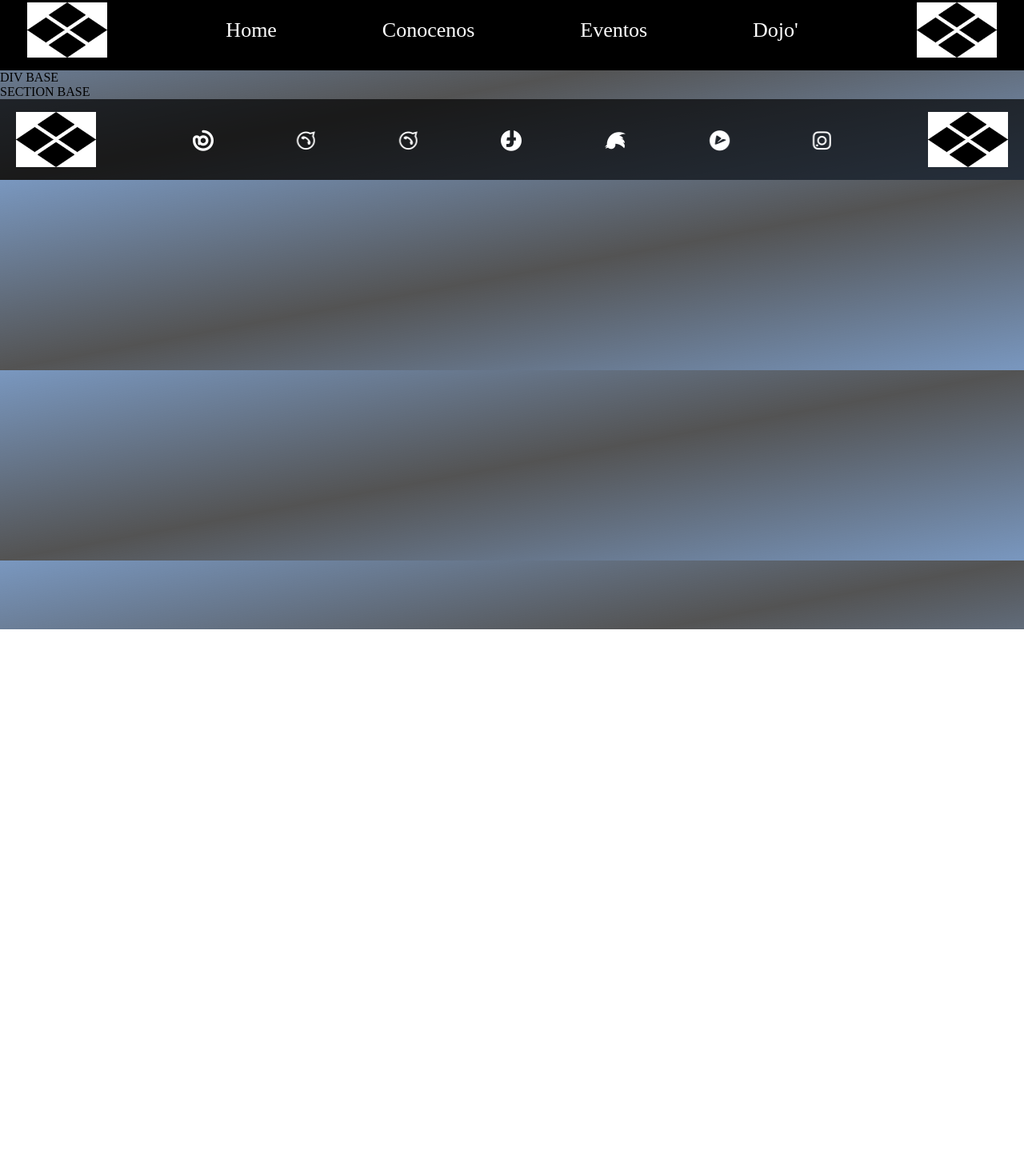
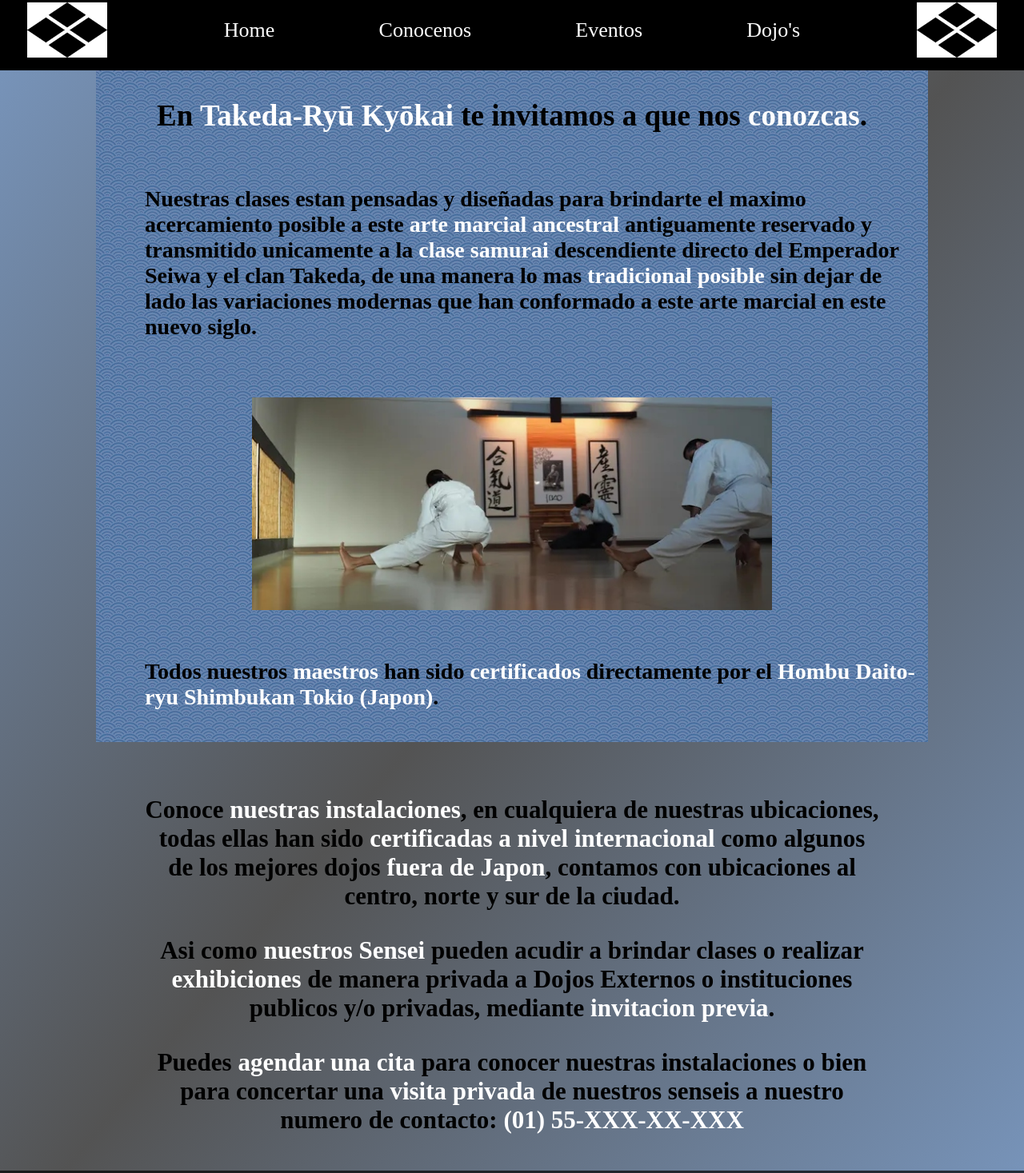
Before and after one commit to IvanGonzalezV/3a_Entrega_DesWeb, a website: page html/nosotros.html in a window 1280 px wide. Shown: the part 13-1480 px from the top of the page at 80% size. Before the commit the page ends 800 px from the top, so only its background shows below. Drawn offline with Linux system fonts and the light colour scheme.

Commit message:
headr-main_boostrp_pimped :fire:

```diff
--- a/html/nosotros.html
+++ b/html/nosotros.html
@@ -3,12 +3,15 @@
 <head>
     <meta charset="UTF-8">
     <meta name="viewport" content="width=device-width, initial-scale=1.0">
-    <title>Document</title>
+    <meta name="description" content="Conocenos, Instalaciones y Ubicaciones">
+    <meta name="keywords" content="Aikijujutsu, Daito Ryu, Aikido, Dojo, Clases, Precios, Defensa Personal, Entrenamiento, kenjutsu, inscripciones">
+    <title>about Daito Ryu Aikijujtusu</title>
+    <link class="mon" rel="icon" type="image/png " href="../Imagenes/Takeda_mon _Quarter.png">
     <script src="https://kit.fontawesome.com/0d31afd792.js" crossorigin="anonymous"></script>
     <link rel="stylesheet" href="../css/estilos.css">
 </head>
+
 <body>
-
     <nav>
         <section id="navp-box">
             <div class="navh-box">
@@ -16,7 +19,7 @@
                 <a href="../index.html">Home</a>
                 <a href="./nosotros.html">Conocenos</a>
                 <a href="./eventos.html">Eventos</a>
-                <a href="./ubicaciones.html">Dojo'<s></s></a>
+                <a href="./ubicaciones.html">Dojo's</a>
                 <img src="../Imagenes/Takeda_mon _Quarter.png" alt="Takeda Mon">
             </div>
         </section>
@@ -24,16 +27,34 @@
 
 
     <header>
-        <section class="base">
-            <div class="base">
-                DIV BASE
+        <div class="container-md">
+            <div class="container-mdh">
+                <h1>En <span>Takeda-Ryū Kyōkai</span> te invitamos a que nos <span>conozcas</span>.</h1>
+            <div class="renglon"></div>
+                <h2>Nuestras clases estan pensadas y diseñadas para brindarte el maximo acercamiento posible a este <span>arte marcial ancestral</span> antiguamente reservado y transmitido unicamente a la <span>clase samurai</span> descendiente directo del Emperador Seiwa y el clan Takeda, de una manera lo mas <span>tradicional posible</span> sin dejar de lado las variaciones modernas que han conformado a este arte marcial en este nuevo siglo.
+            </h2>
+                <div class="renglon"></div>
+                <div class="imgclases-box">
+                    <img src="../Imagenes/clase-01_short.jpg" alt="Aikijujutsu Training">
+                </div>
+            <h2>Todos nuestros <span>maestros</span> han sido <span>certificados</span> directamente por el <span>Hombu Daito-ryu Shimbukan Tokio (Japon)</span>.</h2>
             </div>
-            SECTION BASE
-        </section>
+        </div>
     </header>
 
 
-    <main></main>
+    <main>
+        <div class="renglon"></div>
+        <div class="container-md2">
+            <div>
+                <h2>Conoce <span>nuestras instalaciones</span>, en cualquiera de nuestras ubicaciones, todas ellas han sido <span>certificadas a nivel internacional</span> como algunos de los mejores dojos <span>fuera de Japon</span>, contamos con ubicaciones al centro, norte y sur de la ciudad.
+                <div class="renglon"></div>
+                Asi como <span>nuestros Sensei</span> pueden acudir a brindar clases o realizar <span>exhibiciones</span> de manera privada a Dojos Externos o instituciones publicos y/o privadas, mediante <span>invitacion previa</span>.
+                <div class="renglon"></div>
+                Puedes <span>agendar una cita</span> para conocer nuestras instalaciones o bien para concertar una <span>visita privada</span> de nuestros senseis a nuestro numero de contacto: <span>(01) 55-XXX-XX-XXX</span></h2>
+            </div>
+        </div>
+    </main>
 
     <footer>
         <section id="ftrp-box">
--- a/scss/estilos.scss
+++ b/scss/estilos.scss
@@ -195,26 +195,26 @@ header {
 
 @media (max-width: 768px) {
     .hmain-box {
-        font-size: 24px; /* Reducir tamaño del título */
+        font-size: 24px;
     }
 
     .tabla {
-        display: block; /* Cambia a bloque para apilar las celdas */
-        width: 100%; /* Asegura que la tabla ocupe todo el ancho disponible */
-        margin: 0; /* Elimina el margen horizontal */
+        display: block;
+        width: 100%;
+        margin: 0;
     }
 
     .tabla-fila {
-        font-size: 24px; /* Reducir tamaño del texto de las filas */
-        display: flex; /* Cambia a flex para alinear elementos horizontalmente */
-        justify-content: space-between; /* Espacio entre elementos */
-        margin-bottom: 10px; /* Agrega espacio entre filas */
+        font-size: 24px;
+        display: flex;
+        justify-content: space-between;
+        margin-bottom: 10px;
         background-color: white;
         padding: 8px;
     }
 
     .tabla-celda {
-        font-size: 18px; /* Reducir tamaño del texto en las celdas */
+        font-size: 18px;
         border: 1px solid black;
         text-align: center;
     }
@@ -275,3 +275,65 @@ header {
                 }
         }
 }
+
+// Aqui inicia bootstrap
+
+.container-md {
+    background: linear-gradient(rgba(73, 95, 150, 0.75), rgba(73, 95, 150, 0.75)), url(/Imagenes/Japanese_Pattern_8.webp);
+    margin-left: 120px;
+    margin-right: 120px;
+}
+
+.container-mdh {
+    display: flex;
+    flex-direction: column;
+            h1 {
+                margin-left: 61px;
+                margin-top: 35px;
+                margin-right: 61px;
+                margin-bottom: 35px;
+                text-align: center;
+                font-size: 37px;
+        }
+}
+
+.imgclases-box {
+    display: flex;
+    justify-content: center;
+    align-items: center;
+    margin-bottom: 61px;
+    img {
+        width: 650px;
+    }
+}
+
+@media (max-width: 888px) {
+    .imgclases-box img {
+        width: 100%; /* Cambiar el ancho de la imagen al 100% */
+        max-width: 650px; /* Establecer un ancho máximo para mantener la proporción */
+    }
+}
+
+.container-mdh h2 {
+        margin-left: 61px;
+        margin-bottom: 40px;
+        font-size: 28px;
+}
+
+.container-md2 {
+    margin-left: 120px;
+    margin-right: 120px;
+}
+
+.container-md2 {
+    display: flex;
+    flex-direction: column;
+            h2 {
+                margin-left: 61px;
+                margin-top: 35px;
+                margin-right: 61px;
+                margin-bottom: 45px;
+                text-align: center;
+                font-size: 31px;
+        }
+}
```
Also changed, not shown: html/eventos.html (+4 -1 lines), html/ubicaciones.html (+3 -0 lines), index.html (+3 -1 lines), Imagenes/clase-01.webp (added), Imagenes/clase-01_short.jpg (added), css/estilos.css, 1 other file.
